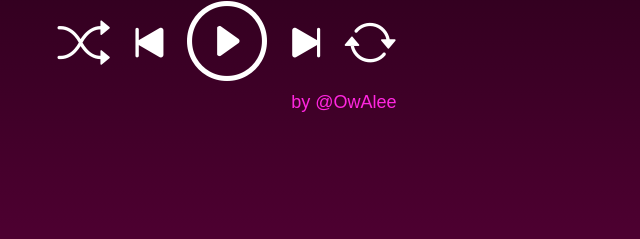
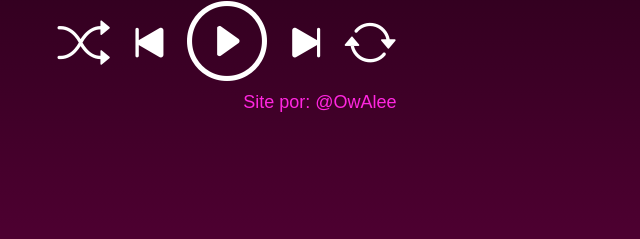
Before and after one commit to Owaleee/B3atMaster, a plain HTML site: page Xplotfi/Index.html in a window 1280 px wide. Shown: the part 482-721 px from the top of the page, 413-1053 px from the left. Drawn offline with nearby package versions, Linux system fonts and the light colour scheme.

Commit message:
Atualizar o Index.html

```diff
--- a/Xplotfi/Index.html
+++ b/Xplotfi/Index.html
@@ -45,7 +45,7 @@
             <script src="Script.js"></script>
         </div>
         <div id="OwAleeLogo">
-            <button id="OwAlee" onclick="redirecionar()">by @OwAlee</button>
+            <button id="OwAlee" onclick="redirecionar()">Site por: @OwAlee</button>
         </div>
         <script>
             function redirecionar() {
```
